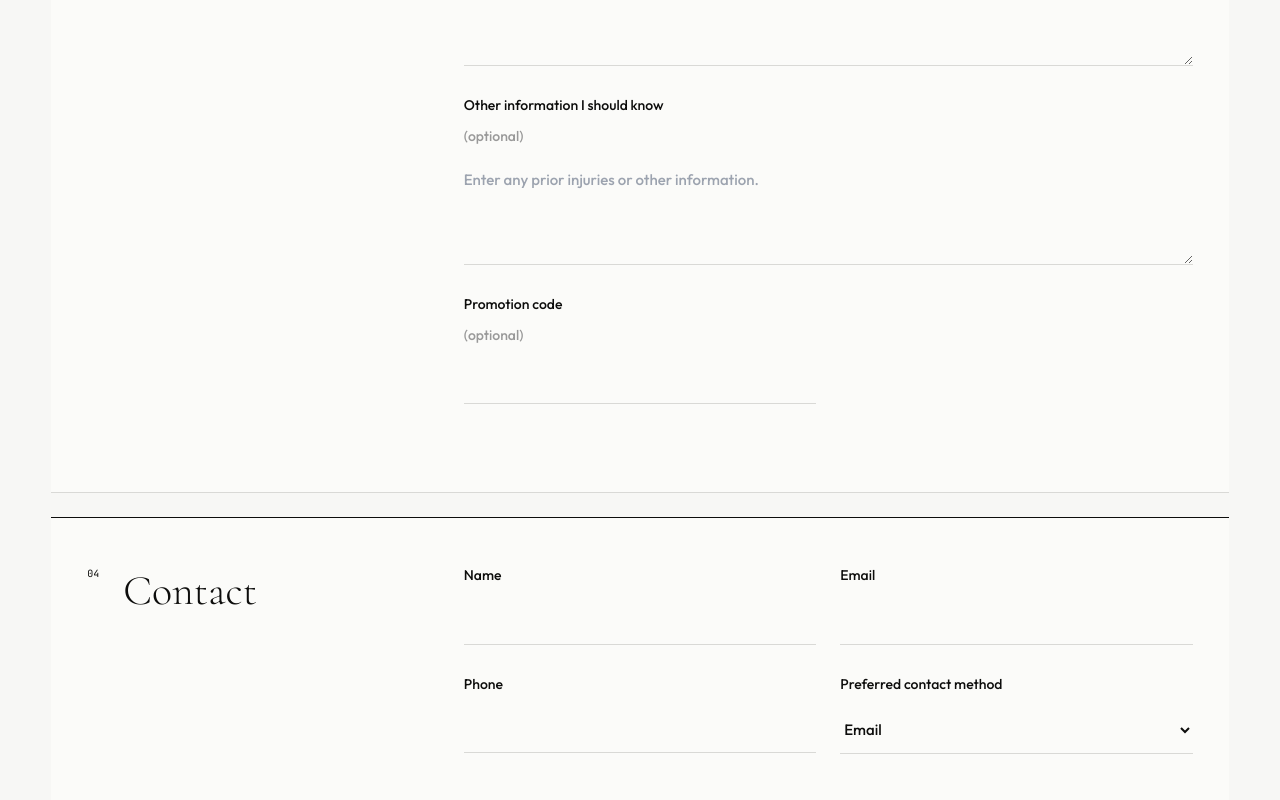
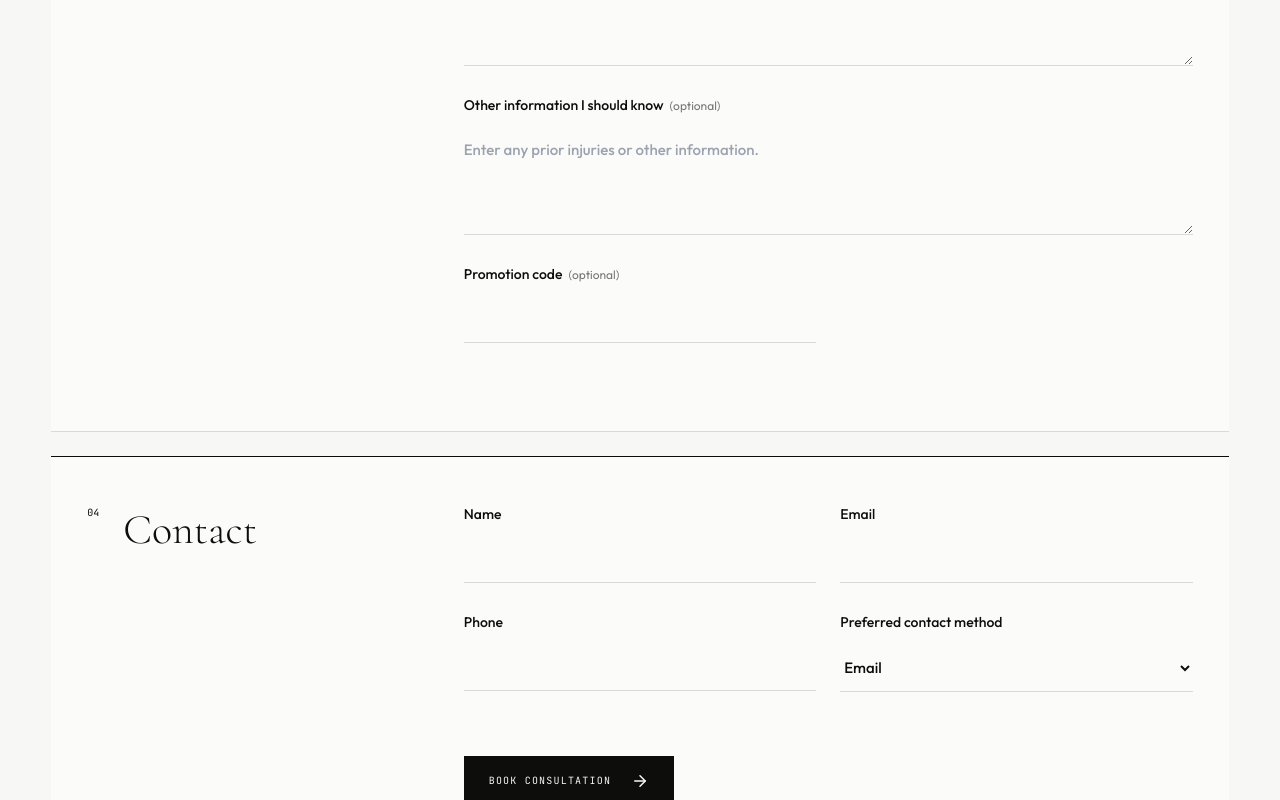
Before and after one commit to sdcamar1/ReachFitness, a React (Vite) app in the folder frontend/: page /book in a window 1280 px wide. Shown: the part 1740-2540 px from the top of the page. Built offline with nearby package versions, Linux system fonts and the light colour scheme.

Commit message:
Refine consultation intake labels

```diff
--- a/frontend/src/pages/Book.jsx
+++ b/frontend/src/pages/Book.jsx
@@ -219,7 +219,7 @@ export function Book() {
         <section className="booking-step">
           <div className="step-label">
             <span>03</span>
-            <h2>Goals</h2>
+            <h2>Intake Questions</h2>
           </div>
           <div className="form-grid">
             <label>
@@ -283,7 +283,9 @@ export function Book() {
               />
             </label>
             <label className="full-field">
-              Other information I should know <span>(optional)</span>
+              <span className="field-label">
+                Other information I should know <small>(optional)</small>
+              </span>
               <textarea
                 name="notes"
                 rows="4"
@@ -294,7 +296,9 @@ export function Book() {
               />
             </label>
             <label>
-              Promotion code <span>(optional)</span>
+              <span className="field-label">
+                Promotion code <small>(optional)</small>
+              </span>
               <input
                 name="promotion_code"
                 value={form.promotion_code}
@@ -362,7 +366,7 @@ export function Book() {
             disabled={submitting}
             data-testid="submit-booking"
           >
-            {submitting ? "Submitting..." : "Book a Consultation"}
+            {submitting ? "Submitting..." : "BOOK CONSULTATION"}
             <ArrowRight size={18} />
           </Button>
         </section>
--- a/frontend/src/styles.css
+++ b/frontend/src/styles.css
@@ -1255,6 +1255,19 @@ label span {
   letter-spacing: 0;
   line-height: 1.35;
   text-transform: none;
+}
+
+.booking-form .field-label {
+  display: inline-flex;
+  align-items: baseline;
+  gap: 6px;
+  color: inherit;
+}
+
+.booking-form .field-label small {
+  color: #777;
+  font-size: 12px;
+  font-weight: 400;
 }
 
 input,
```
